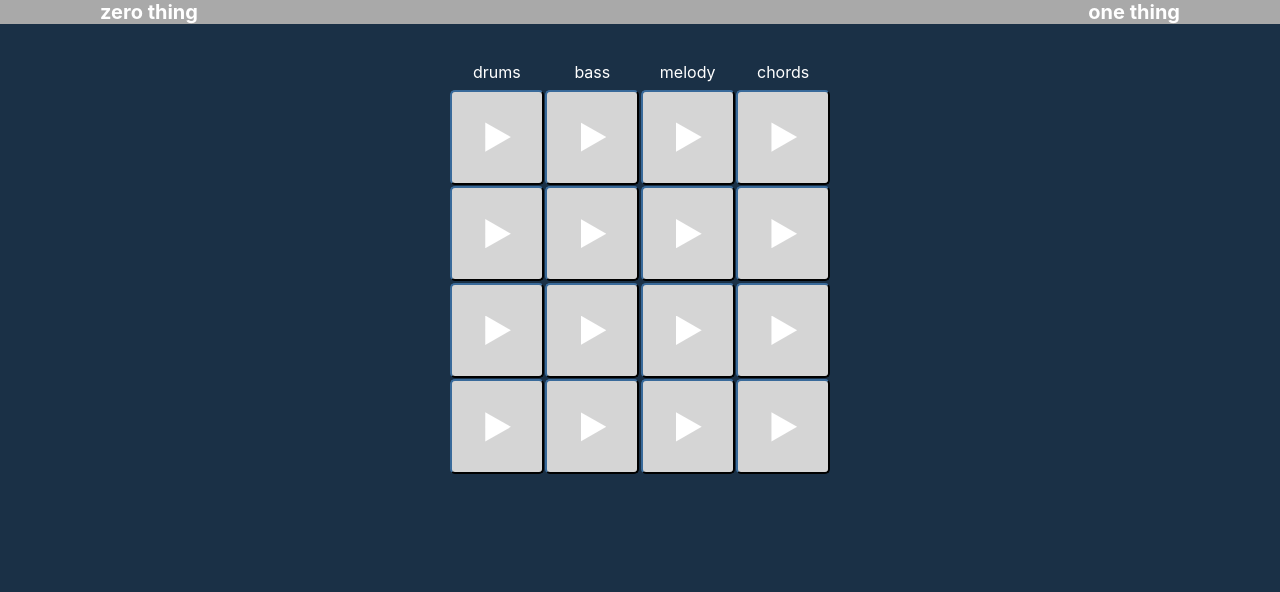
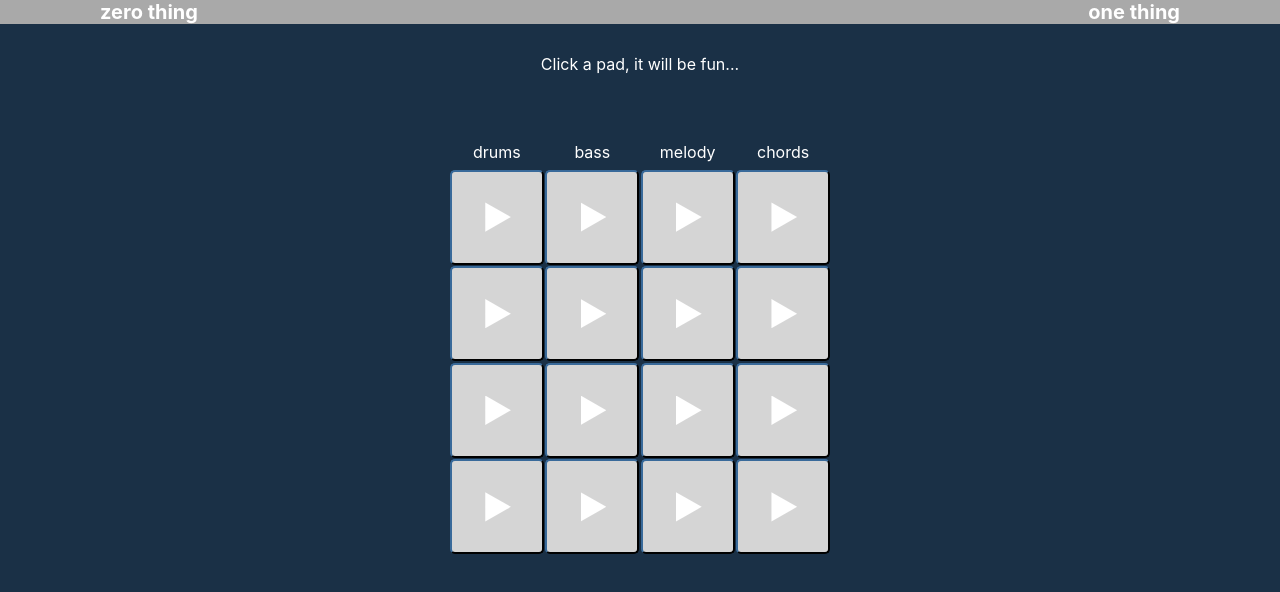
Before and after one commit to JanZaion/interactivebeats, a React (Create React App) app: page / in a window 1280 px wide. Shown: the top 592 px of the page. Built offline with nearby package versions, Linux system fonts and the light colour scheme; no server answers; the HTML template or start-up script is replaced by a standard one.

Commit message:
add Intro

```diff
--- a/src/App.js
+++ b/src/App.js
@@ -1,11 +1,15 @@
 import Header from './components/Header';
 import Sequencer from './components/Sequencer';
+import Intro from './components/Intro';
 
 function App() {
   return (
     <>
       <Header />
-      <Sequencer />
+      <main className="appContainer">
+        <Intro />
+        <Sequencer />
+      </main>
     </>
   );
 }
--- /dev/null
+++ b/src/components/Intro.js
@@ -0,0 +1,9 @@
+const Intro = () => {
+  return (
+    <div className="intro">
+      <p>Click a pad, it will be fun...</p>
+    </div>
+  );
+};
+
+export default Intro;
--- a/src/components/Sequencer.js
+++ b/src/components/Sequencer.js
@@ -3,6 +3,7 @@ import { useState, useRef } from 'react';
 import { BPM, tick, groupParams } from '../constants/fixedParams';
 import { loops } from '../constants/loopsMetadata';
 import * as Tone from 'tone';
+
 const { Loop, Transport } = Tone;
 
 Transport.bpm.value = BPM;
@@ -65,7 +66,6 @@ const Sequencer = () => {
   };
 
   return (
-    <main className="appContainer">
     <div className="sequencerBox">
       {Object.keys(playPadsOnInit).map((group, index) => (
         <InstrumentGroup
@@ -78,7 +78,6 @@ const Sequencer = () => {
         />
       ))}
     </div>
-    </main>
   );
 };
 
--- a/src/index.css
+++ b/src/index.css
@@ -17,6 +17,8 @@ body {
   --pad-group2-background-color: #192f95;
   --pad-group3-background-color: #0a9c8f;
   --pad-group4-background-color: #9b52aa;
+  --pad-inner-shape-color: white;
+  --p-text-color: white;
 }
 
 header {
@@ -37,12 +39,20 @@ header {
 .menuLeft,
 .menuRight {
   margin: 0;
-  color: white;
+  color: var(--p-text-color);
   font-size: 1.25rem;
 }
 
 .menuRight {
   margin-left: auto;
+}
+
+.intro {
+  color: var(--p-text-color);
+  display: flex;
+  justify-content: center;
+  align-items: center;
+  height: 10vh;
 }
 
 .sequencerBox {
@@ -56,7 +66,7 @@ header {
 }
 
 .instrumentGroup {
-  color: white;
+  color: var(--p-text-color);
   display: grid;
   grid-template-rows: 2rem 1fr 1fr 1fr 1fr;
   grid-gap: var(--playbuttongap-grid-gap);
@@ -85,7 +95,7 @@ header {
   margin-left: 35%;
   width: 33%;
   height: 33%;
-  background: rgb(255, 255, 255);
+  background: var(--pad-inner-shape-color);
   clip-path: polygon(100% 50%, 0 0, 0 100%);
 }
 
@@ -93,7 +103,7 @@ header {
   margin-left: 33%;
   width: 33%;
   height: 32%;
-  background: rgb(255, 255, 255);
+  background: var(--pad-inner-shape-color);
 }
 
 @media only screen and (max-width: 450px) {
```
Lines whose indentation alone changed are shown as unchanged.
